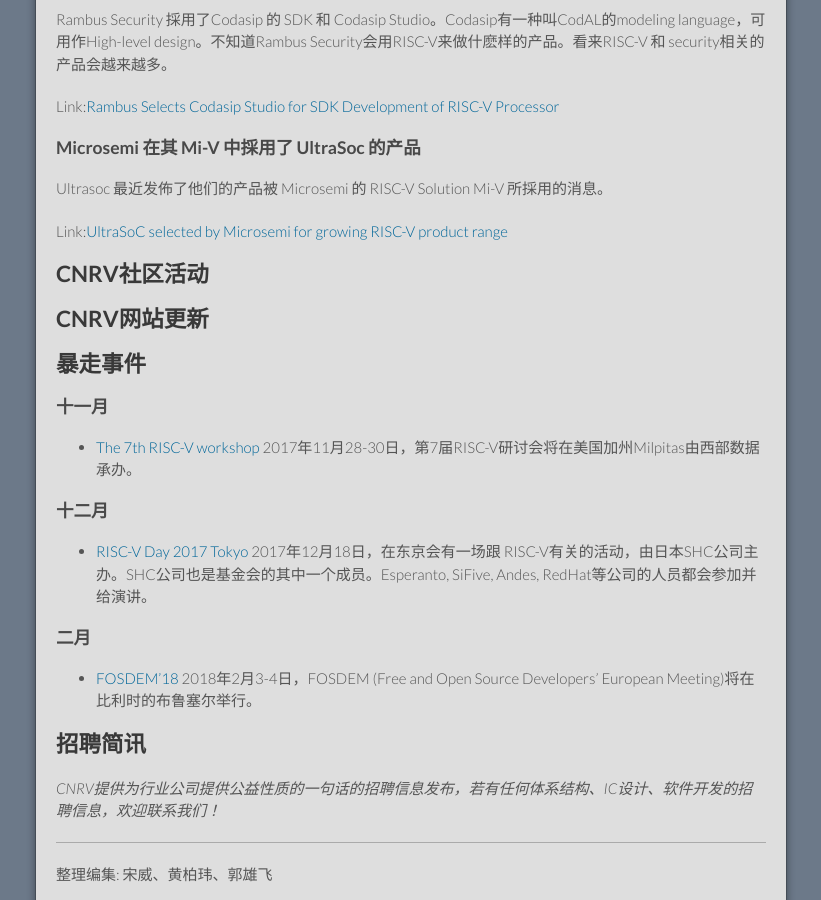
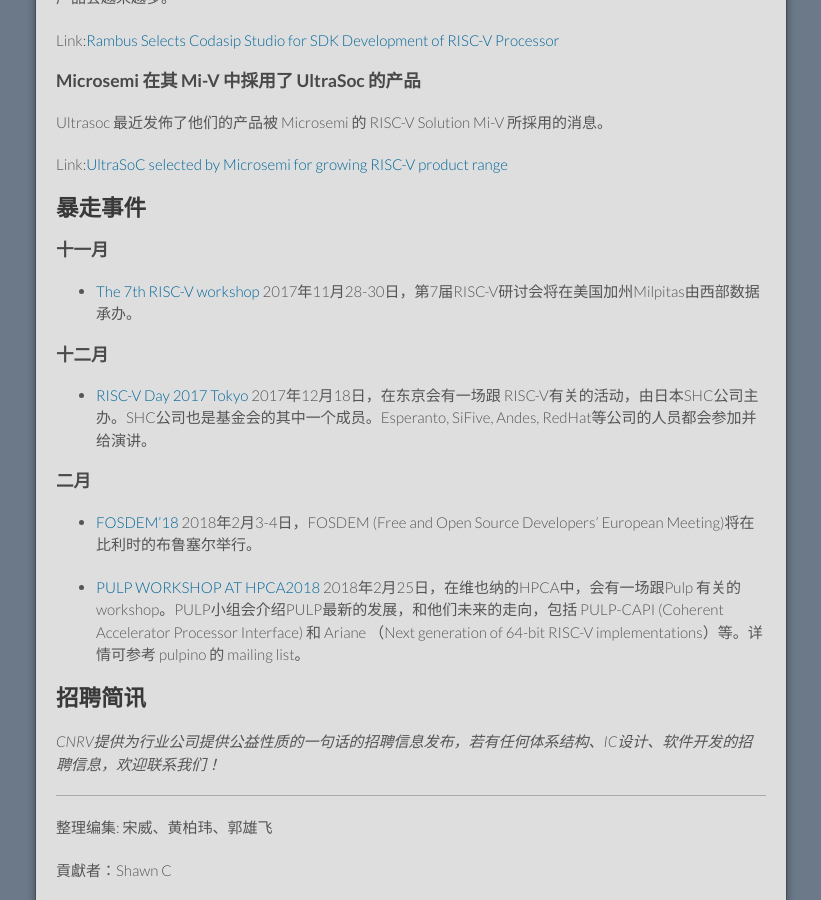
Before and after one commit to cnrv/home, a Jekyll site: the page built from bi-week-rpts/2017-11-23.md, in a window 1280 px wide and 900 px high, scrolled down 3195 px. Shown: the whole window, without its empty margins (229-1050 px from the left). Built offline with Jekyll 4.4.1, drawn with Linux system fonts in a browser that asks for light colours; Markdown is read by kramdown in place of the engine named in the settings; comment, search, counter and statistics services are not loaded; our own code applies the rules of GitHub Pages for plain Markdown files; some of the changed text lies outside the part shown.

Commit message:
加上要點新聞，同時加上pulp workshop活動的消息。

```diff
--- a/bi-week-rpts/2017-11-23.md
+++ b/bi-week-rpts/2017-11-23.md
@@ -6,6 +6,9 @@
 
 要点新闻：
 - RISC-V正式合并Linux主线代码
+- 多核如何启动
+- Rocket-Chip 有了 AXI 总线上的链接交换器
+- Booting RISC-V Linux Kernel 的过程 (Palmer All aboard Part6的整理）
 
 
 ## RV新闻
@@ -143,9 +144,7 @@
 
 Link:[UltraSoC selected by Microsemi for growing RISC-V product range](https://www.design-reuse.com/news/43097/ultrasoc-microsemi-risc-v.html)
 
-## CNRV社区活动
 
-## CNRV网站更新
 
 
 ## 暴走事件
@@ -161,6 +160,8 @@
 ### 二月
 
 + [FOSDEM'18](https://fosdem.org/2018/) 2018年2月3-4日，FOSDEM (Free and Open Source Developers’ European Meeting)将在比利时的布鲁塞尔举行。
+
++ [PULP WORKSHOP AT HPCA2018](http://pulp-platform.org/hpca2018) 2018年2月25日，在维也纳的HPCA中，会有一场跟Pulp 有关的workshop。PULP小组会介绍PULP最新的发展，和他们未来的走向，包括  PULP-CAPI (Coherent Accelerator Processor Interface) 和 Ariane （Next generation of 64-bit RISC-V implementations）等。详情可参考 pulpino 的 mailing list。
 
 
 ## 招聘简讯
```
Also changed, not shown: other parts of bi-week-rpts/2017-11-23.md (+1 -3 lines).
